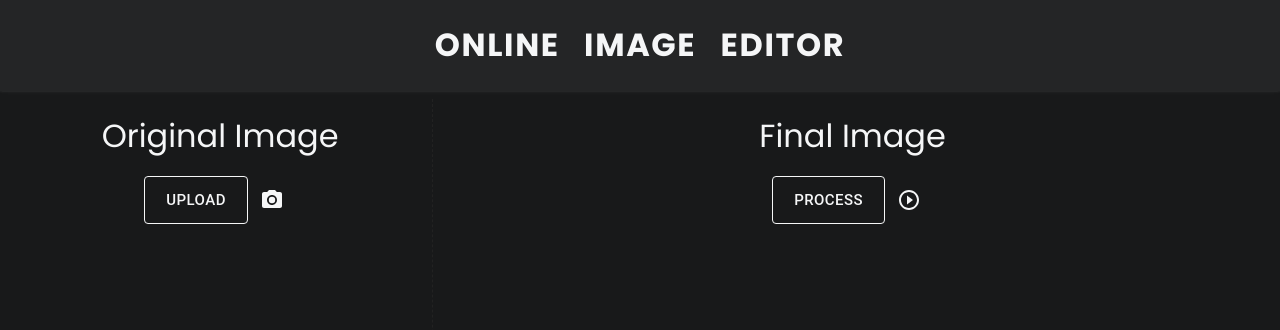
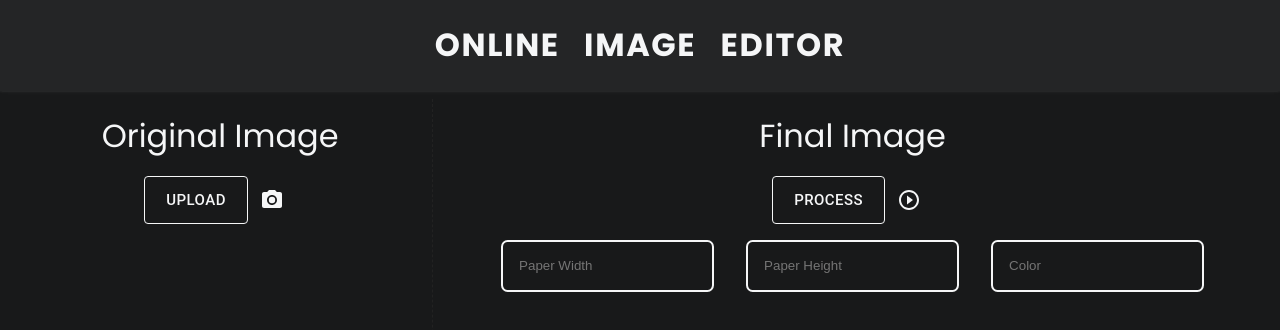
Before and after one commit to edward93/image-editor-online, a React (Create React App) app: page / in a window 1280 px wide. Shown: the top 330 px of the page. Built offline with nearby package versions, Linux system fonts and the light colour scheme.

Commit message:
adds ability to change paper size and frame color

```diff
--- a/src/components/Image.Editor.Component.tsx
+++ b/src/components/Image.Editor.Component.tsx
@@ -1,6 +1,7 @@
 import { PhotoCamera } from "@mui/icons-material";
 import PlayCircleOutlineIcon from "@mui/icons-material/PlayCircleOutline";
-import { Button, IconButton } from "@mui/material";
+import { Button, CircularProgress, IconButton } from "@mui/material";
+
 import { ChangeEvent, SyntheticEvent, useState } from "react";
 import { post } from "../services/httpClient";
 import { Buffer } from "buffer";
@@ -20,6 +21,15 @@ type FileInfo = {
 const ImageEditorComponent = () => {
   const [selectedFile, setSelectedFile] = useState<FileInfo | null>(null);
   const [finalFile, setFinalFile] = useState<FileInfo | null>(null);
+  const [processing, setProcessing] = useState<boolean>(false);
+  const [imgParams, setImgParams] = useState<
+    | {
+        paperWidth?: string;
+        paperHeight?: string;
+        color?: string;
+      }
+    | undefined
+  >(undefined);
 
   //#region original image
   /**
@@ -76,12 +86,14 @@ const ImageEditorComponent = () => {
    * @param event - Click event
    */
   const onProcessClick = async (event: any) => {
+    setProcessing(true);
+
     const formData = new FormData();
     if (selectedFile) formData.append("file", selectedFile?.file);
     else throw Error("No file was uploaded");
 
     // add frame
-    const result = await post("api/frame", undefined, formData);
+    const result = await post("api/frame", imgParams, undefined, formData);
 
     // update the state
     const blob = new Blob([Buffer.from(result.data[0], "base64")], {
@@ -96,6 +108,7 @@ const ImageEditorComponent = () => {
     };
 
     setFinalFile(file);
+    setProcessing(false);
   };
 
   /**
@@ -121,6 +134,28 @@ const ImageEditorComponent = () => {
   };
   //#endregion
 
+  //#region image params
+  const onPaperWidthChange = (event: any) => {
+    const value = event.target.value;
+
+    const param = { ...imgParams, paperWidth: value };
+    setImgParams(param);
+  };
+
+  const onPaperHeightChange = (event: any) => {
+    const value = event.target.value;
+
+    const param = { ...imgParams, paperHeight: value };
+    setImgParams(param);
+  };
+
+  const onColorChange = (event: any) => {
+    const value = event.target.value;
+
+    const param = { ...imgParams, color: value };
+    setImgParams(param);
+  };
+  //#endregion
   return (
     <div className="ieo-image-editor-wrapper">
       <div className="ieo-image-editor-images-area-wrapper">
@@ -185,6 +220,7 @@ const ImageEditorComponent = () => {
               component="label"
               size="large"
               color="inherit"
+              disabled={processing}
               onClick={onProcessClick}
             >
               Process
@@ -194,12 +230,35 @@ const ImageEditorComponent = () => {
               component="label"
               size="large"
               color="inherit"
+              disabled={processing}
               onClick={onProcessClick}
             >
               <PlayCircleOutlineIcon />
             </IconButton>
           </div>
-          {finalFile && (
+          <div className="ieo-image-editor-final-params">
+            <input
+              placeholder="Paper Width"
+              value={imgParams?.paperWidth}
+              onChange={onPaperWidthChange}
+            />
+            <input
+              placeholder="Paper Height"
+              value={imgParams?.paperHeight}
+              onChange={onPaperHeightChange}
+            />
+            <input
+              placeholder="Color"
+              value={imgParams?.color}
+              onChange={onColorChange}
+            />
+          </div>
+          {processing ? (
+            <div className="ieo-image-editor-final-spinner">
+              <CircularProgress color="inherit" />
+            </div>
+          ) : (
+            finalFile && (
               <>
                 <div className="ieo-image-editor-final-details">
                   {`Resolution ${finalFile.height} x ${finalFile.width}`}
@@ -213,6 +272,7 @@ const ImageEditorComponent = () => {
                   />
                 </div>
               </>
+            )
           )}
         </div>
       </div>
--- a/src/services/httpClient.ts
+++ b/src/services/httpClient.ts
@@ -2,10 +2,20 @@ const baseURL = process.env.REACT_APP_SERVER_BASE_URL;
 
 export const post = async (
   url: string,
+  query:
+    | {
+        paperWidth?: string;
+        paperHeight?: string;
+        color?: string;
+      }
+    | undefined = undefined,
   headers: { [key: string]: string | null } = {},
   body: any
 ): Promise<any> => {
-  const response = await fetch(`${baseURL}${url}`, {
+  const uri = query
+    ? `${baseURL}${url}?` + new URLSearchParams(query)
+    : `${baseURL}${url}`;
+  const response = await fetch(uri, {
     method: "post",
     headers: headers as Record<string, string>,
     body,
--- a/src/styles/imageEditor.scss
+++ b/src/styles/imageEditor.scss
@@ -25,7 +25,7 @@ $border-color: #222222;
     display: flex;
 
     justify-content: center;
-    height: 95vh;
+    min-height: 95vh;
 
     & .ieo-image-editor-original-image-content {
       @include image-container;
@@ -60,7 +60,7 @@ $border-color: #222222;
 
         padding: 1rem 5rem;
 
-        background-color: $secondary-color;
+        // background-color: $secondary-color;
 
         & img {
           display: flex;
@@ -86,6 +86,33 @@ $border-color: #222222;
         padding: 0.5rem 0;
       }
 
+      & .ieo-image-editor-final-params {
+        display: flex;
+        justify-content: center;
+
+        & > input {
+          background-color: rgba($color: #ffffff, $alpha: 0);
+          color: $text-color-light;
+
+          height: 2rem;
+
+          border-style: solid;
+          border-radius: 5pt;
+          border-color: $text-color-light;
+
+          padding: 0.5rem 1rem;
+          margin: 0.5rem 1rem;
+        }
+      }
+
+      & .ieo-image-editor-final-spinner {
+        display: flex;
+        justify-content: center;
+        align-items: center;
+
+        height: 100%;
+      }
+
       & .ieo-image-editor-final-details {
         display: flex;
         justify-content: center;
@@ -101,7 +128,7 @@ $border-color: #222222;
 
         padding: 1rem 5rem;
 
-        background-color: $secondary-color;
+        // background-color: $secondary-color;
 
         & img {
           display: flex;
```
Lines whose indentation alone changed are shown as unchanged.
